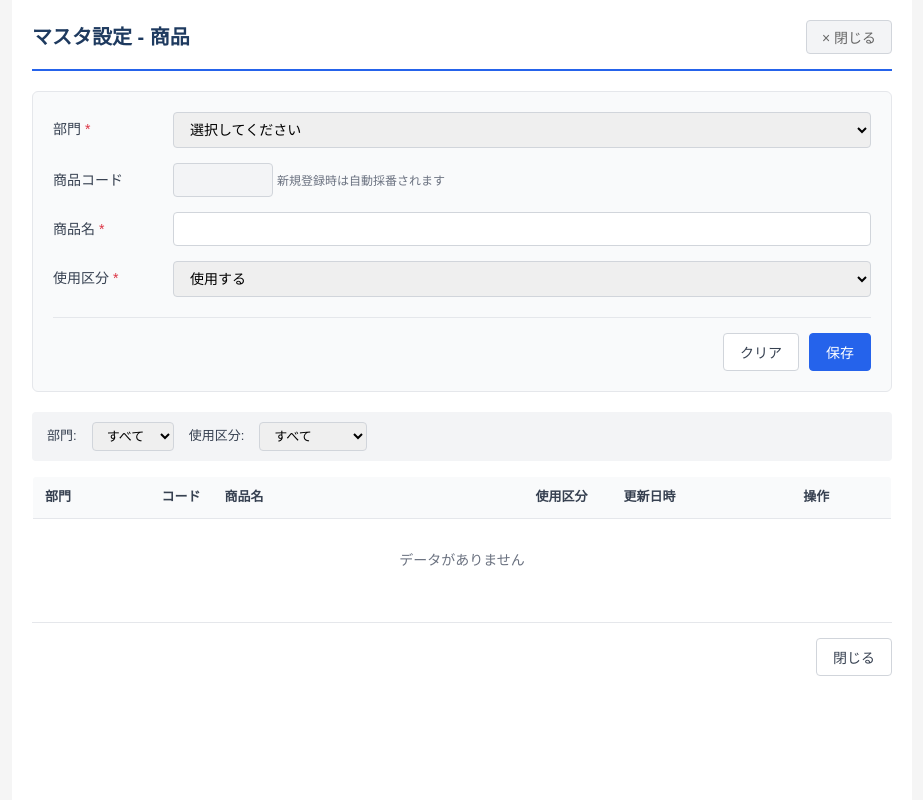
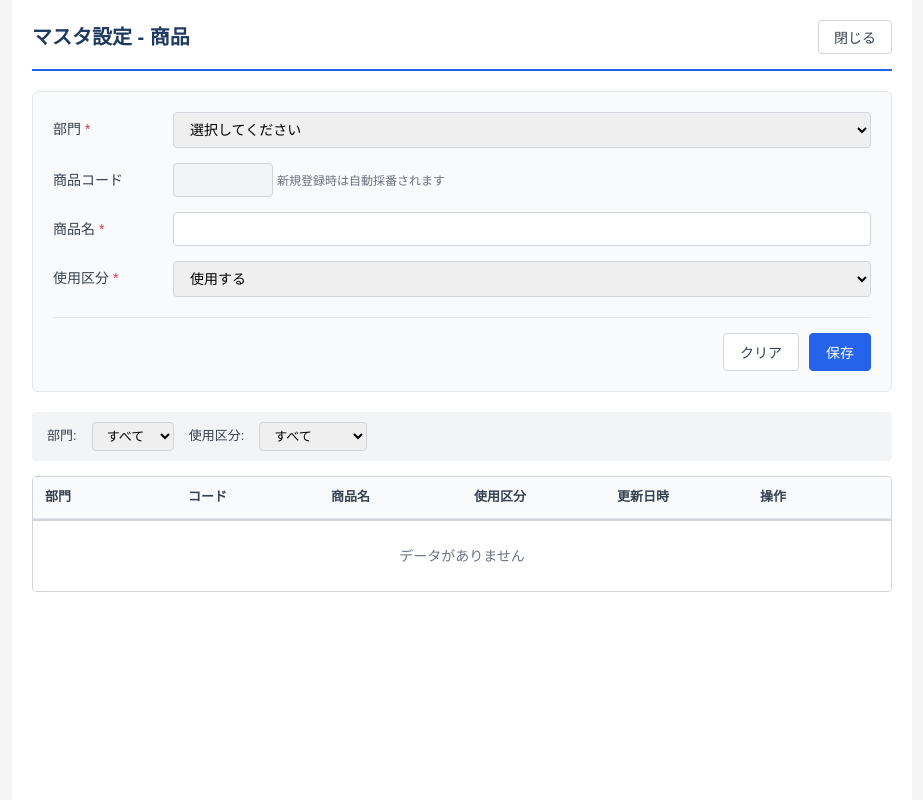
Before and after one commit to OIS-h-nema/Support-system_PHPver, a PHP site: page /master_shohin.php in a window 1280 px wide. Shown: the whole page, without its empty margins (178-1101 px from the left). Run offline with PHP 8.4, Linux system fonts and the light colour scheme; the visitor is signed in with stand-in values (Sample User, id 1); data that the repository does not hold is empty; some libraries are stand-ins or nearby versions.

Commit message:
商品マスタ画面のクローズ動作と一覧レイアウトを修正

```diff
--- a/04_製造/css/master.css
+++ b/04_製造/css/master.css
@@ -40,8 +40,8 @@
 .master-close-btn {
     padding: 6px 15px;
     font-size: 14px;
-    color: #666;
-    background: #f3f4f6;
+    color: #374151;
+    background: #fff;
     border: 1px solid #d1d5db;
     border-radius: 4px;
     cursor: pointer;
@@ -49,8 +49,7 @@
 }
 
 .master-close-btn:hover {
-    background: #e5e7eb;
-    color: #333;
+    background: #f3f4f6;
 }
 
 /* メッセージエリア */
@@ -190,13 +189,51 @@
     margin-bottom: 20px;
 }
 
+.master-list-area .data-table-container {
+    border: 1px solid #d1d5db;
+    border-radius: 4px;
+    overflow: hidden;
+    background: #fff;
+}
+
+.master-list-area .data-table-header {
+    background: #f9fafb;
+    border-bottom: 2px solid #d1d5db;
+}
+
+.master-list-area .data-table-header table {
+    width: 100%;
+    border-collapse: collapse;
+    table-layout: fixed;
+}
+
+.master-list-area .data-table-header th {
+    padding: 10px 12px;
+    text-align: left;
+    background: #f9fafb;
+    font-weight: 600;
+    font-size: 13px;
+    color: #374151;
+    white-space: nowrap;
+    border-bottom: 1px solid #e5e7eb;
+}
+
+.master-list-area .data-table-body-wrapper {
+    max-height: 360px;
+    overflow-y: auto;
+    overflow-x: hidden;
+}
+
+.master-list-area .data-table-body-wrapper table {
+    width: 100%;
+    border-collapse: collapse;
+    table-layout: fixed;
+}
+
 .master-table {
     width: 100%;
     border-collapse: collapse;
     background: #fff;
-    border: 1px solid #e5e7eb;
-    border-radius: 4px;
-    overflow: hidden;
 }
 
 .master-table th,
@@ -215,7 +252,7 @@
 }
 
 .master-table tbody tr:hover {
-    background: #f9fafb;
+    background: #f0f7ff;
 }
 
 .master-table tbody tr:last-child td {
@@ -224,7 +261,7 @@
 
 .master-table .no-data {
     text-align: center;
-    padding: 30px;
+    padding: 24px;
     color: #6b7280;
 }
 
@@ -243,14 +280,6 @@
     white-space: nowrap;
     text-align: center;
     width: 150px;
-}
-
-/* フッターエリア */
-.master-footer-area {
-    display: flex;
-    justify-content: flex-end;
-    padding-top: 15px;
-    border-top: 1px solid #e5e7eb;
 }
 
 /* 注意書き */
--- a/04_製造/master_shohin.php
+++ b/04_製造/master_shohin.php
@@ -48,7 +48,7 @@ try {
     <!-- ヘッダー -->
     <div class="master-header">
         <h1>マスタ設定 - 商品</h1>
-        <button type="button" class="master-close-btn">× 閉じる</button>
+        <button type="button" class="master-close-btn">閉じる</button>
     </div>
 
     <!-- メッセージエリア -->
@@ -123,7 +123,9 @@ try {
 
     <!-- 一覧エリア -->
     <div class="master-list-area">
-        <table class="master-table">
+        <div class="data-table-container">
+            <div class="data-table-header">
+                <table>
                     <thead>
                         <tr>
                             <th class="col-bumon">部門</th>
@@ -134,15 +136,16 @@ try {
                             <th class="col-action">操作</th>
                         </tr>
                     </thead>
+                </table>
+            </div>
+            <div class="data-table-body-wrapper">
+                <table class="master-table">
                     <tbody id="master-table-body">
                         <tr><td colspan="6" class="no-data">読み込み中...</td></tr>
                     </tbody>
                 </table>
             </div>
-
-    <!-- フッターエリア -->
-    <div class="master-footer-area">
-        <button type="button" id="btn-master-close" class="btn btn-outline">閉じる</button>
+        </div>
     </div>
 </div>
 
```
Lines whose indentation alone changed are shown as unchanged.
